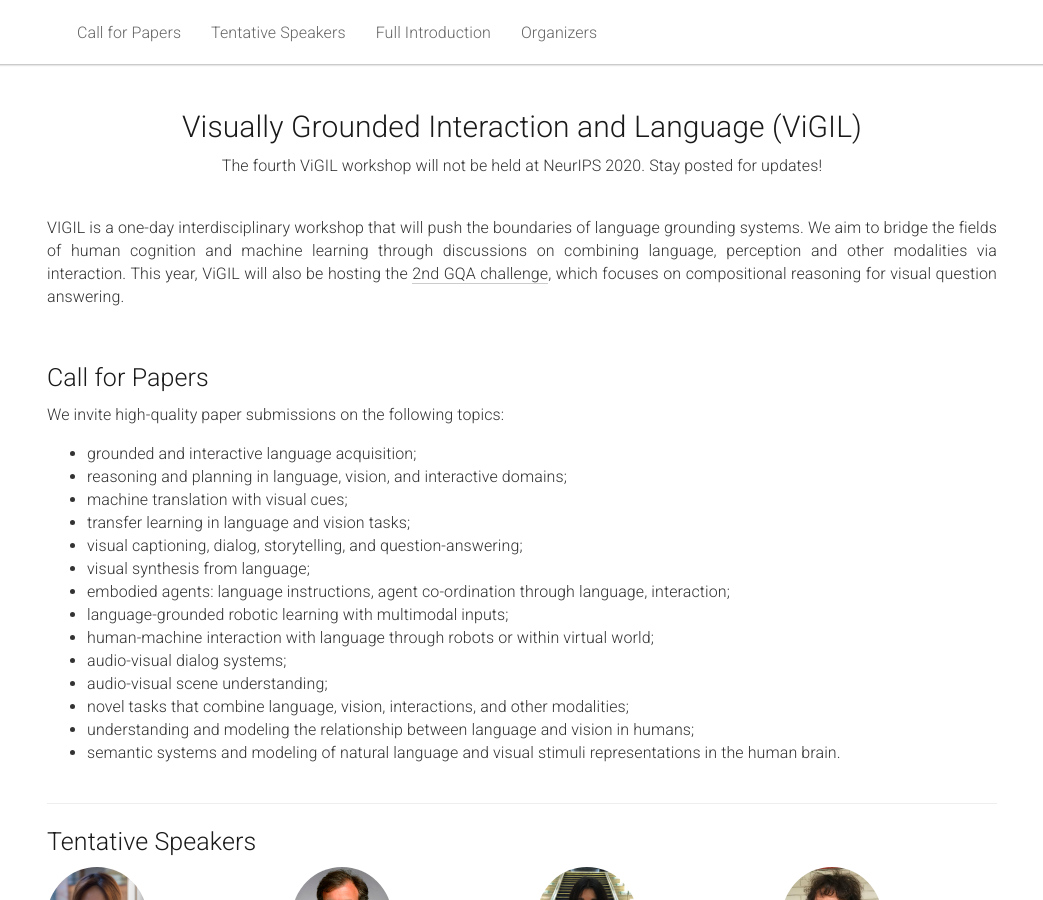
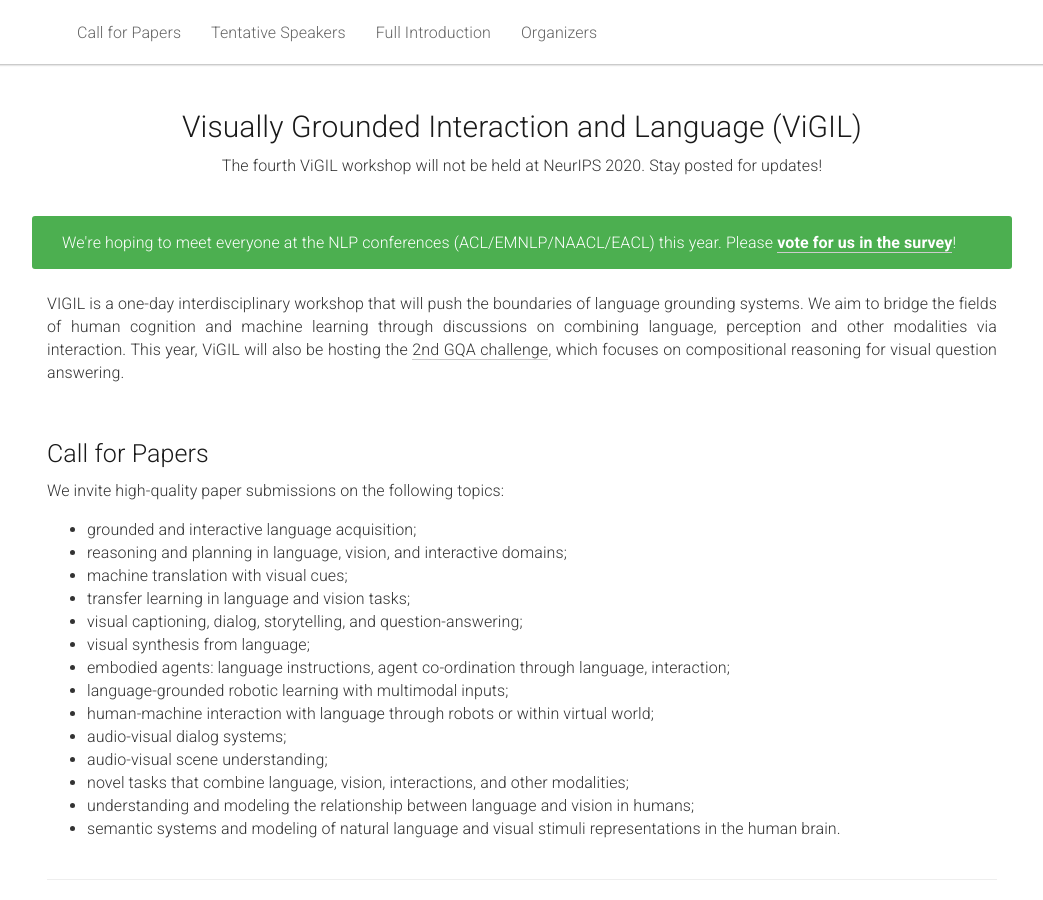
Before and after one commit to vigilworkshop/vigilworkshop.github.io, a Jekyll site: the page built from _pages/home.md, in a window 1280 px wide and 900 px high. Shown: the whole window, without its empty margins (118-1161 px from the left). Built offline with Jekyll 4.4.1, drawn with Linux system fonts in a browser that asks for light colours.

Commit message:
add vote link

```diff
--- a/_pages/home.md
+++ b/_pages/home.md
@@ -18,6 +18,13 @@ acknowledgements: ""
 </div>
 
 <br />
+
+<div class="row alert alert-success">
+  <div class="col-xs-12">
+    We're hoping to meet everyone at the NLP conferences (ACL/EMNLP/NAACL/EACL) this year. Please <a href="https://docs.google.com/forms/d/e/1FAIpQLScYZ7vPmIo72mGP1-reuvuRGM835DdMeX9zSg6qx7iuwyGWPQ/viewform" target="_blank">vote for us in the survey</a>!
+  </div>
+</div>
+
 
 <div class="row">
     <div class="col-xs-12">
```
